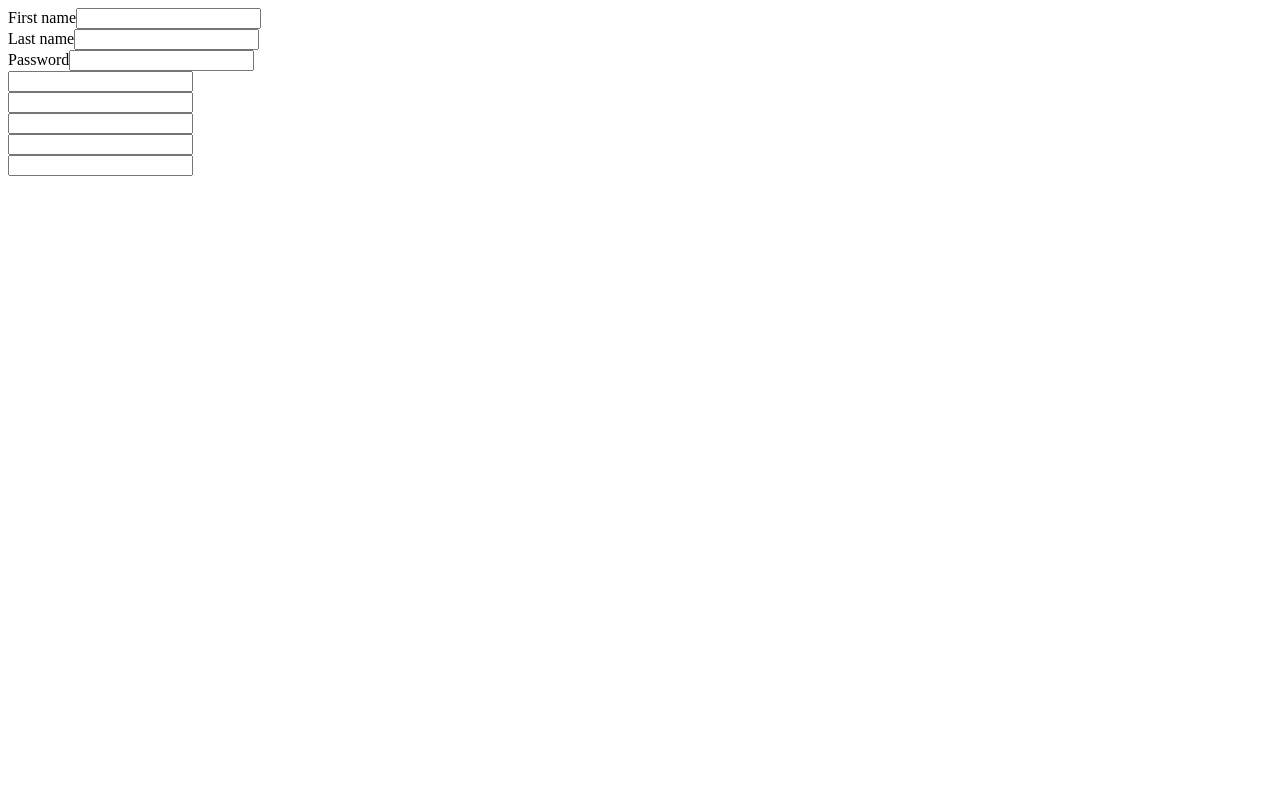
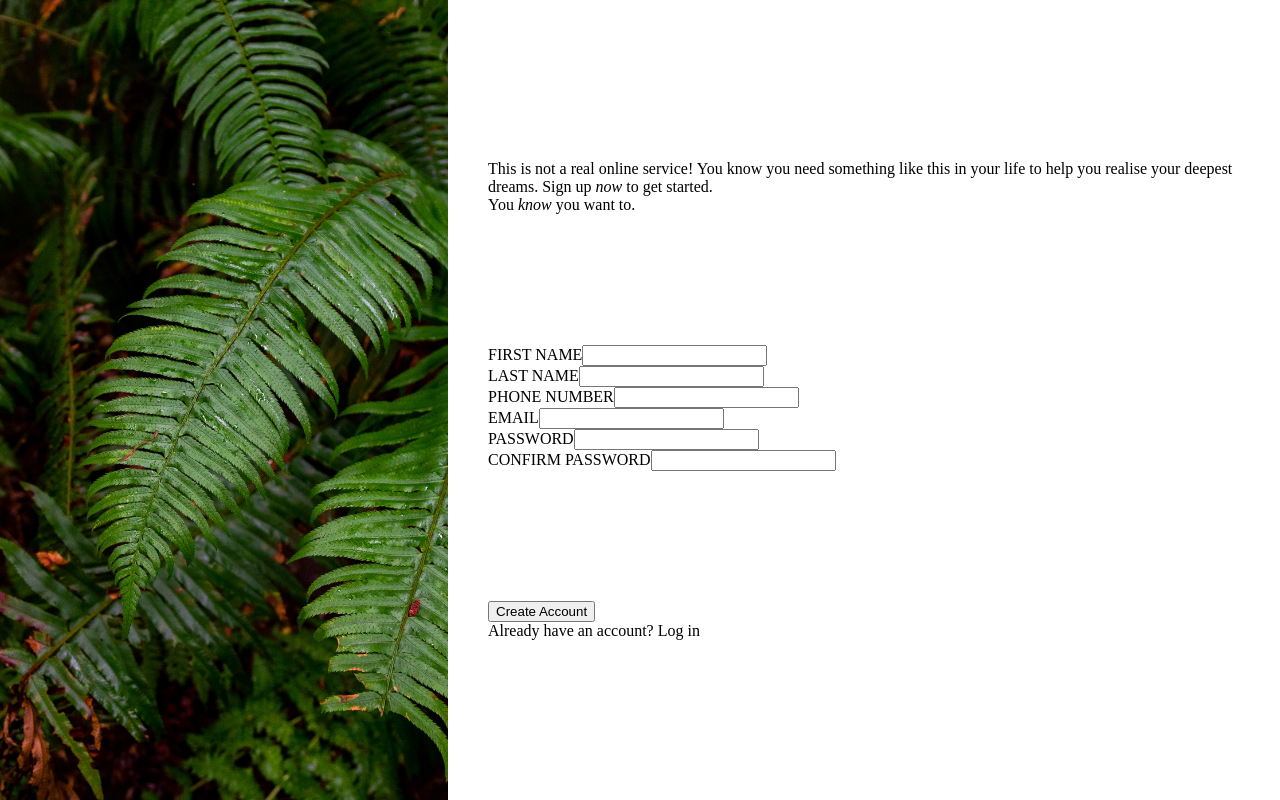
Before and after one commit to Clucks/sign-up-form, a plain HTML site: page index.html in a window 1280 px wide. Drawn offline with Linux system fonts and the light colour scheme.

Commit message:
added form headers and forrest background image

```diff
--- a/index.html
+++ b/index.html
@@ -6,22 +6,38 @@
     <meta http-equiv="X-UA-Compatible" content="IE=edge">
     <meta name="viewport" content="width=device-width, initial-scale=1.0">
     <title>Sign Up Template</title>
-    <link rel = "stylesheet" href = "style.css">
+    <link rel="stylesheet" href="style.css">
 </head>
 
 <body>
-    <form action="">
-        <div>
-            <label for="">First name</label><input type="text"></div>
-        <div><label for="">Last name</label><input type="text"></div>
-        <div><label for="">Password</label><input type="text"></div>
-        <div><label for=""></label><input type="text"></div>
-        <div><label for=""></label><input type="text"></div>
-        <div><label for=""></label><input type="text"></div>
-        <div><label for=""></label><input type="text"></div>
-        <div><label for=""></label><input type="text"></input></div>
-    </form>
-    <script src = "script.js"></script>
+    <div class = "main">
+        <div class="left">
+        </div>
+        <div class="right">
+            <div class="top">
+                <div>This is not a real online service! You know you need something like this in your life to help you
+                    realise your deepest dreams. Sign up <i>now</i> to get started.
+                </div>
+                <div>You <i>know</i> you want to.</div>
+            </div>
+            <div class="middle">
+                <form action="">
+                    <div><label for="">FIRST NAME</label><input type="text"></div>
+                    <div><label for="">LAST NAME</label><input type="text"></div>
+                    <div><label for="">PHONE NUMBER</label><input type="text"></div>
+                    <div><label for="">EMAIL</label><input type="text"></div>
+                    <div><label for="">PASSWORD</label><input type="text"></div>
+                    <div><label for="">CONFIRM PASSWORD</label><input type="text"></div>
+                </form>
+            </div>
+            <div class="bottom">
+                <button>Create Account</button>
+                <div class="">Already have an account? Log in</div>
+            </div>
+        </div>
+    </div>
+
+    <script src="script.js"></script>
 </body>
 
 </html>
--- a/style.css
+++ b/style.css
@@ -0,0 +1,42 @@
+@font-face{
+    font-family: Norse-Bold;
+    src: url(../fonts/Norse-Bold.otf);
+
+    h1{
+        font-family: Norse-Bold, sans-serif;
+    }
+}
+
+body {
+
+    border: 0;
+    margin: 0;
+    padding: 0;
+}
+
+.main {
+
+    background-color:white;
+    display: flex;
+    flex-direction: row;
+    min-height: 100vh;
+    min-width: 100vw;
+}
+
+
+.left {
+    background-image: url("/halie-west-25xggax4bSA-unsplash.jpg");
+    min-height: 100vh;
+    min-width: 35vw;
+    background-size: cover;
+
+
+}
+
+.right {
+    margin: 20vh 5vh;
+    display: flex;
+    flex-direction: column;
+    justify-content: space-between;
+
+}
```
Also changed, not shown: Norse-Bold.otf (added), halie-west-25xggax4bSA-unsplash.jpg (added), odin-lined.png (added).
